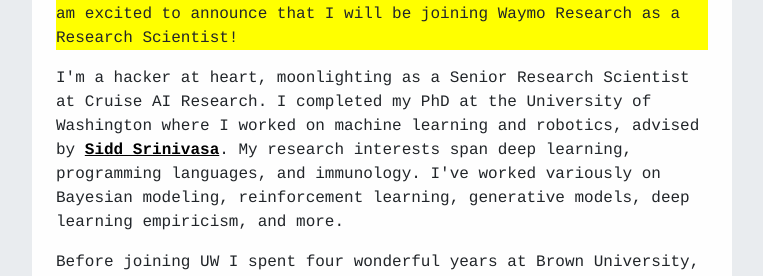
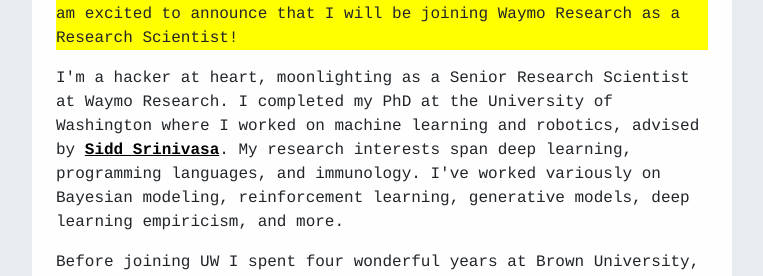
Before and after one commit to samuela/personal-website, a Next.js app: page / in a window 1280 px wide. Shown: the part 495-771 px from the top of the page, without its empty margins (258-1021 px from the left). Built offline with nearby package versions, Linux system fonts and the light colour scheme.

Commit message:
update bio with waymo

```diff
--- a/pages/index.tsx
+++ b/pages/index.tsx
@@ -47,7 +47,7 @@
 
             <p>
               I&apos;m a hacker at heart, moonlighting as a Senior Research
-              Scientist at Cruise AI Research. I completed my PhD at the
+              Scientist at Waymo Research. I completed my PhD at the
               University of Washington where I worked on machine learning and
               robotics, advised by{" "}
               <a href="https://goodrobot.ai/">Sidd Srinivasa</a>. My research
```
